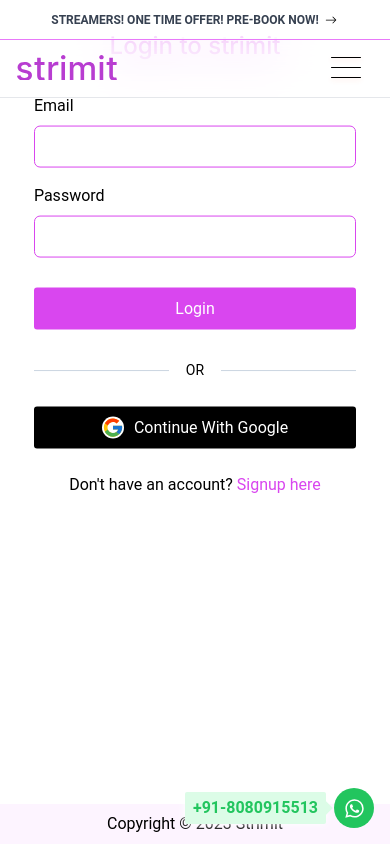
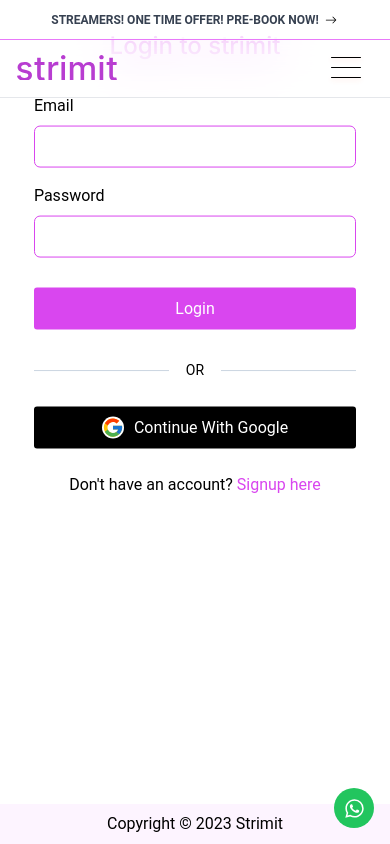
Before and after one commit to bhavesh-chaudhari/strimit, a Next.js app in the folder client/: page /login in a window 390 px wide. Built offline with nearby package versions, Linux system fonts and the light colour scheme; no server answers.

Commit message:
add changes

```diff
--- a/client/src/components/BookACall.tsx
+++ b/client/src/components/BookACall.tsx
@@ -20,7 +20,7 @@ const BookACall = () => {
       rel="noreferrer"
       className="fixed group  bottom-4 md:bottom-6 md:right-6 group right-4 flex z-50 items-center justify-center gap-2"
     >
-      <span className="text-green-500 font-semibold shadow-[0px_0px_10px_0px_white] py-1 bg-green-100 px-2 rounded-sm relative after:absolute after:h-0 after:w-0 after:border-transparent after:right-0 after:top-1/2 after:translate-x-[85%] after:-translate-y-1/2 after:border-l-8 after:border-l-green-100 after:border-t-8 after:border-b-8">
+      <span className="text-green-500 hidden sm:flex font-semibold shadow-[0px_0px_10px_0px_white] py-1 bg-green-100 px-2 rounded-sm relative after:absolute after:h-0 after:w-0 after:border-transparent after:right-0 after:top-1/2 after:translate-x-[85%] after:-translate-y-1/2 after:border-l-8 after:border-l-green-100 after:border-t-8 after:border-b-8">
         +91-8080915513
       </span>
       <span className="bg-green-500 group-hover:scale-110 duration-200 group-hover:shadow-[0px_0px_10px_0px_rgba(0,255,0,1)] text-white w-10 h-10 flex items-center justify-center rounded-full">
--- a/client/src/hooks/useAuth.ts
+++ b/client/src/hooks/useAuth.ts
@@ -111,7 +111,7 @@ export const useSignup = () => {
           router.replace("/streamer");
         }
         if (data.data.role === "advertiser") {
-          router.replace("/contact");
+          router.replace("/advertiser");
         }
         toast("Signed Up Successfully", {
           type: "success",
```
